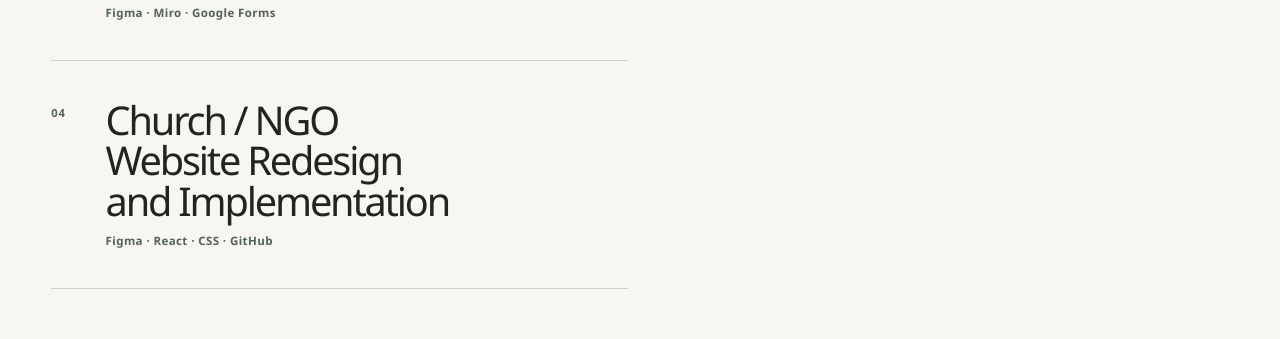
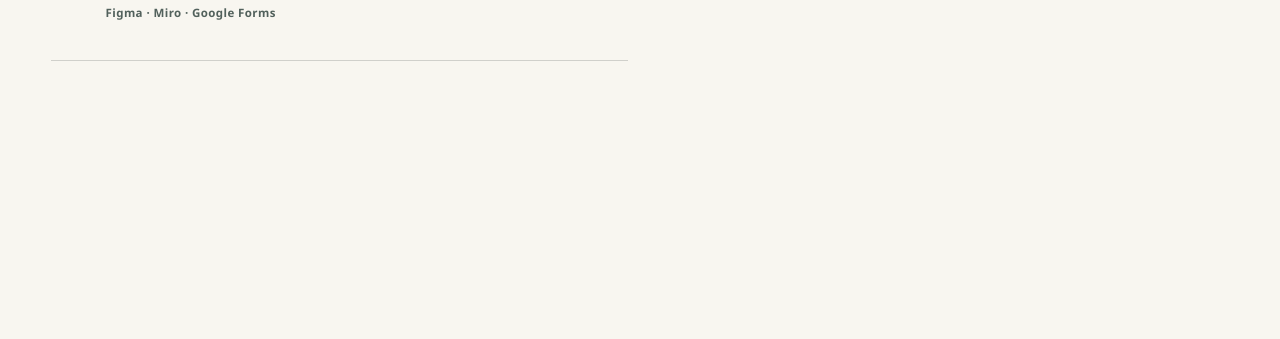
Before and after one commit to ShuyueGe/shuyuege.github.io, a React (Vite) app: page /#/ in a window 1280 px wide. Shown: the part 1217-1556 px from the top of the page. Built offline with nearby package versions, Linux system fonts and the light colour scheme; a web font is replaced by a local one.

Commit message:
Remove Church NGO website project from homepage data

```diff
--- a/src/data/projects.ts
+++ b/src/data/projects.ts
@@ -318,108 +318,6 @@ export const projects: Project[] = [
         "This project demonstrates how I use research to protect both usability and personality instead of treating them as opposing goals.",
     },
   },
-  {
-    slug: "church-ngo-website-redesign-implementation",
-    title: "Church / NGO Website Redesign and Implementation",
-    shortTitle: "Church / NGO Site",
-    subtitle: "Designing and building a practical responsive website",
-    summary:
-      "A real client project combining web design and front-end implementation for desktop and mobile.",
-    description:
-      "A redesign and implementation project shaped by real client needs, responsive behavior, and a simple maintainable structure.",
-    role: "Web Designer and Front-End Developer",
-    tools: ["Figma", "React", "CSS", "GitHub"],
-    timeline: "14 weeks",
-    projectType: "Client website design and build",
-    themeColor: "#AFC7D8",
-    accentColor: "#F5C84B",
-    mutedColor: "#D8C9BE",
-    previewImages: [
-      "/images/projects/church-ngo-1.jpg",
-      "/images/projects/church-ngo-2.jpg",
-    ],
-    heroImage: "/images/projects/church-ngo-hero.jpg",
-    sections: [
-      {
-        id: "overview",
-        title: "Overview",
-        lead:
-          "This project connected design decisions directly to code, content updates, and the day-to-day needs of a real organization.",
-        paragraphs: [
-          "The client needed a welcoming website that could serve current members, introduce the organization to new visitors, and remain simple to operate.",
-          "I designed desktop and mobile layouts, created a small visual system, and implemented the responsive front end.",
-        ],
-      },
-      {
-        id: "challenge",
-        title: "Challenge",
-        lead:
-          "A broad audience and limited maintenance capacity required a clear, durable structure.",
-        paragraphs: [
-          "Announcements, events, community information, and organizational background all needed a place without overwhelming the main navigation.",
-          "The solution also had to perform well on phones and avoid patterns that would be difficult for the client to update.",
-        ],
-      },
-      {
-        id: "process",
-        title: "Process",
-        lead:
-          "Client conversations, content modeling, and incremental implementation shaped the final site together.",
-        paragraphs: [
-          "I translated stakeholder requests into visitor tasks, then built a page model around the content that changed most often.",
-          "Responsive prototypes exposed layout issues early. Implementation happened in small sections so design and browser behavior could be reviewed together.",
-        ],
-      },
-      {
-        id: "solution",
-        title: "Design solution",
-        lead:
-          "A compact page system gives recurring content a consistent home across desktop and mobile.",
-        paragraphs: [
-          "The finished structure prioritizes welcome information, upcoming activity, and clear contact paths. Shared styles reduce one-off decisions and make future pages easier to add.",
-          "The responsive implementation preserves hierarchy instead of merely stacking desktop sections in the same order.",
-        ],
-        images: [
-          "/images/projects/church-ngo-1.jpg",
-          "/images/projects/church-ngo-2.jpg",
-        ],
-      },
-    ],
-    structuredVisuals: [
-      {
-        type: "insight-table",
-        title: "Need and response",
-        intro:
-          "Stakeholder needs were paired with maintainable design and implementation choices.",
-        columns: ["Client need", "Design choice", "Implementation effect"],
-        rows: [
-          [
-            "Make weekly information easy to find.",
-            "Give current events a predictable position and visual pattern.",
-            "Content can change without restructuring the page.",
-          ],
-          [
-            "Welcome first-time visitors.",
-            "Separate introductory guidance from member-focused updates.",
-            "Different audiences can enter through clearer paths.",
-          ],
-          [
-            "Support phones and older devices.",
-            "Use a lightweight responsive layout with limited dependencies.",
-            "Faster loading and fewer maintenance risks.",
-          ],
-        ],
-      },
-    ],
-    reflection: {
-      learned:
-        "Implementation reveals which design decisions are truly systematic. Reusable patterns matter most when content changes after launch.",
-      next:
-        "I would document the content workflow in more detail and add lightweight analytics to understand which visitor paths are used most.",
-      approach:
-        "This project shows how I connect visual thinking with practical front-end decisions and real stakeholder constraints.",
-    },
-  },
 ];
 
 export const getProjectBySlug = (slug: string | undefined) =>
```
